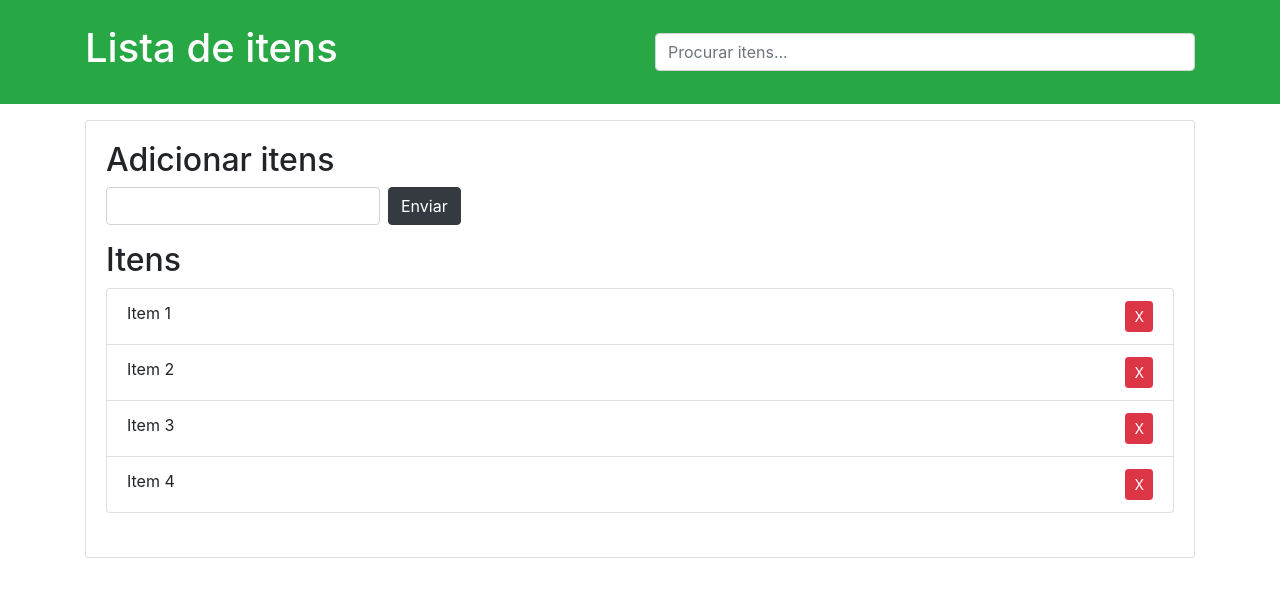
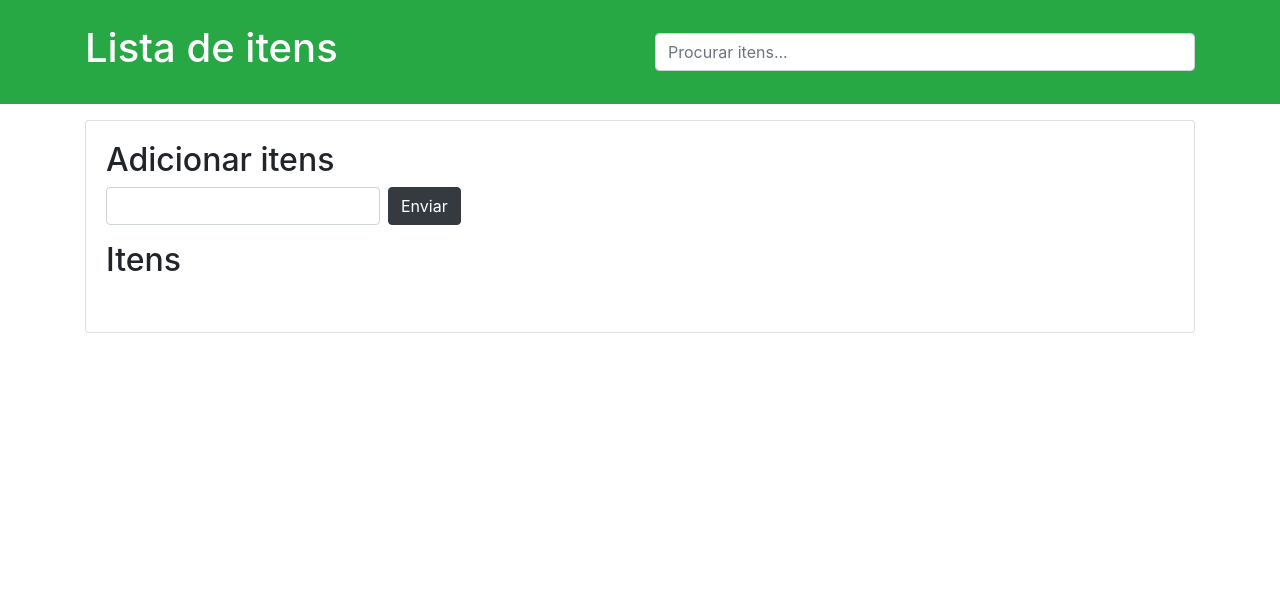
Before and after one commit to Kasagari/Lista-de-itens, a website: page index.html in a window 1280 px wide. Drawn offline with nearby package versions, Linux system fonts and the light colour scheme.

Commit message:
tirando itens de 1 a 5 e deixando livre para o usuário

```diff
--- a/index.html
+++ b/index.html
@@ -32,18 +32,7 @@
       </form>
       <h2 class="title">Itens</h2>
       <ul id="items" class="list-group mb-4">
-        <li class="list-group-item">Item 1
-          <button class="btn btn-danger btn-sm float-right delete">X</button>
-        </li>
-        <li class="list-group-item">Item 2
-          <button class="btn btn-danger btn-sm float-right delete">X</button>
-        </li>
-        <li class="list-group-item">Item 3
-          <button class="btn btn-danger btn-sm float-right delete">X</button>
-        </li>
-        <li class="list-group-item">Item 4
-          <button class="btn btn-danger btn-sm float-right delete">X</button>
-        </li>
+        <!-- itens entrarão aqui -->
       </ul>
     </div>
   </div>
```
